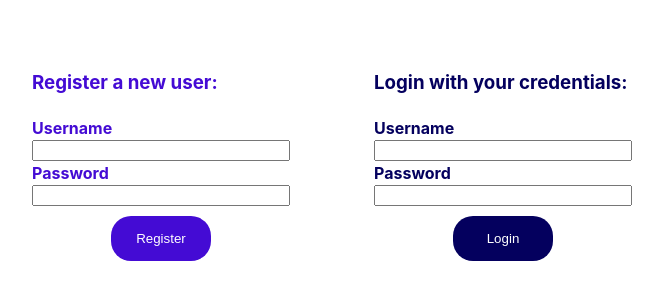
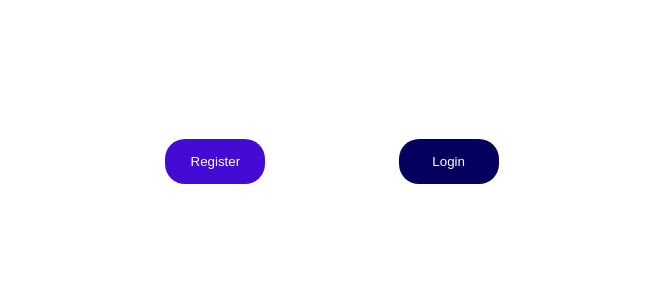
Before and after one commit to LenkoIvanov/ChatAPIWorkshop, a React (Vite) app in the folder client/: page / in a window 1280 px wide. Shown: the part 244-544 px from the top of the page, without its empty margins (308-971 px from the left). Built offline with nearby package versions, Linux system fonts and the light colour scheme.

Commit message:
feat: encapsulate login and registration into a separate view component

```diff
--- a/client/package.json
+++ b/client/package.json
@@ -10,6 +10,7 @@
     "preview": "vite preview"
   },
   "dependencies": {
+    "axios": "^1.6.7",
     "react": "^18.2.0",
     "react-dom": "^18.2.0",
     "sass": "^1.71.1"
--- a/client/src/App.tsx
+++ b/client/src/App.tsx
@@ -1,12 +1,13 @@
 import "./App.css";
-import { UserLogin } from "./userAuth/UserLogin/UserLogin";
-import { UserRegister } from "./userAuth/UserRegister/UserRegister";
+import { UserAuth } from "./userAuth/UserAuth";
+import { authTokenKey } from "./utils/constants";
 
 function App() {
+  const authenticationToken = sessionStorage.getItem(authTokenKey);
+
   return (
     <div className="mainContainer">
-      <UserRegister />
-      <UserLogin />
+      {authenticationToken ? <div>ChatApp</div> : <UserAuth />}
     </div>
   );
 }
--- /dev/null
+++ b/client/src/httpLayer/endpoints.ts
@@ -0,0 +1,3 @@
+export const register = "localhost:8888/auth/register";
+
+export const login = "localhost:8888/auth/login";
--- /dev/null
+++ b/client/src/userAuth/UserAuth.module.scss
@@ -0,0 +1,39 @@
+.mainContainer {
+  display: flex;
+  justify-content: center;
+  align-items: center;
+  width: 600px;
+
+  .startView {
+    display: flex;
+    justify-content: space-evenly;
+    width: 600px;
+
+    button {
+      color: white;
+      width: 100px;
+      height: 45px;
+      border-radius: 20px;
+      margin-top: 10px;
+      align-self: center;
+      cursor: pointer;
+      border: none;
+
+      &.registerBtn {
+        background-color: #440bd4;
+
+        &:hover {
+          background-color: #af92f9;
+        }
+      }
+
+      &.loginBtn {
+        background-color: #04005e;
+
+        &:hover {
+          background-color: #8f8bff;
+        }
+      }
+    }
+  }
+}
--- /dev/null
+++ b/client/src/userAuth/UserAuth.tsx
@@ -0,0 +1,38 @@
+import { useState } from "react";
+import styles from "./UserAuth.module.scss";
+import { UserRegister } from "./UserRegister/UserRegister";
+import { UserLogin } from "./UserLogin/UserLogin";
+
+export const UserAuth = () => {
+  const [showView, setShowView] = useState<"start" | "login" | "register">(
+    "start"
+  );
+  return (
+    <div className={styles.mainContainer}>
+      {showView === "start" && (
+        <div className={styles.startView}>
+          <button
+            className={styles.registerBtn}
+            onClick={() => setShowView("register")}
+          >
+            Register
+          </button>
+          <button
+            className={styles.loginBtn}
+            onClick={() => {
+              setShowView("login");
+            }}
+          >
+            Login
+          </button>
+        </div>
+      )}
+      {showView === "register" && (
+        <UserRegister handleNavigateBack={() => setShowView("start")} />
+      )}
+      {showView === "login" && (
+        <UserLogin handleNavigateBack={() => setShowView("start")} />
+      )}
+    </div>
+  );
+};
--- a/client/src/userAuth/UserLogin/UserLogin.module.scss
+++ b/client/src/userAuth/UserLogin/UserLogin.module.scss
@@ -31,5 +31,18 @@
     &:hover {
       background-color: #8f8bff;
     }
+
+    &.backBtn {
+      background-color: #4deeea;
+
+      &:hover {
+        background-color: #cdfaf9;
+      }
+    }
+  }
+
+  .btnContainer {
+    display: flex;
+    justify-content: space-between;
   }
 }
--- a/client/src/userAuth/UserLogin/UserLogin.tsx
+++ b/client/src/userAuth/UserLogin/UserLogin.tsx
@@ -1,6 +1,12 @@
 import styles from "./UserLogin.module.scss";
 
-export const UserLogin = () => {
+interface UserLoginProps {
+  handleNavigateBack: () => void;
+}
+
+export const UserLogin = (props: UserLoginProps) => {
+  const { handleNavigateBack } = props;
+
   return (
     <form className={styles.loginForm}>
       <h3>Login with your credentials: </h3>
@@ -8,7 +14,12 @@ export const UserLogin = () => {
       <input type="text"></input>
       <label>Password</label>
       <input type="text"></input>
-      <button type="submit">Login</button>
+      <div className={styles.btnContainer}>
+        <button onClick={handleNavigateBack} className={styles.backBtn}>
+          Back
+        </button>
+        <button type="submit">Login</button>
+      </div>
     </form>
   );
 };
--- a/client/src/userAuth/UserRegister/UserRegister.module.scss
+++ b/client/src/userAuth/UserRegister/UserRegister.module.scss
@@ -31,5 +31,18 @@
     &:hover {
       background-color: #af92f9;
     }
+
+    &.backBtn {
+      background-color: #4deeea;
+
+      &:hover {
+        background-color: #cdfaf9;
+      }
+    }
+  }
+
+  .btnContainer {
+    display: flex;
+    justify-content: space-between;
   }
 }
--- a/client/src/userAuth/UserRegister/UserRegister.tsx
+++ b/client/src/userAuth/UserRegister/UserRegister.tsx
@@ -1,6 +1,12 @@
 import styles from "./UserRegister.module.scss";
 
-export const UserRegister = () => {
+interface UserRegisterProps {
+  handleNavigateBack: () => void;
+}
+
+export const UserRegister = (props: UserRegisterProps) => {
+  const { handleNavigateBack } = props;
+
   return (
     <form className={styles.registrationForm}>
       <h3>Register a new user: </h3>
@@ -8,7 +14,12 @@ export const UserRegister = () => {
       <input type="text"></input>
       <label>Password</label>
       <input type="text"></input>
-      <button type="submit">Register</button>
+      <div className={styles.btnContainer}>
+        <button onClick={handleNavigateBack} className={styles.backBtn}>
+          Back
+        </button>
+        <button type="submit">Register</button>
+      </div>
     </form>
   );
 };
--- /dev/null
+++ b/client/src/utils/constants.ts
@@ -0,0 +1 @@
+export const authTokenKey = "token";
```
Also changed, not shown: 1 other file (tests, documents, lock files or other folders).
